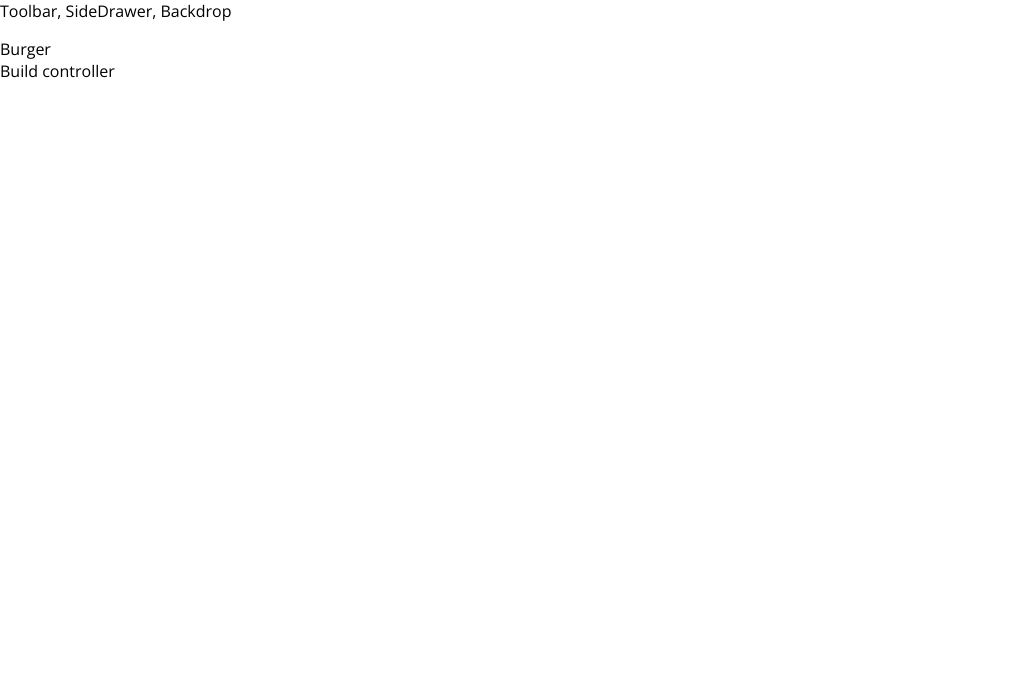
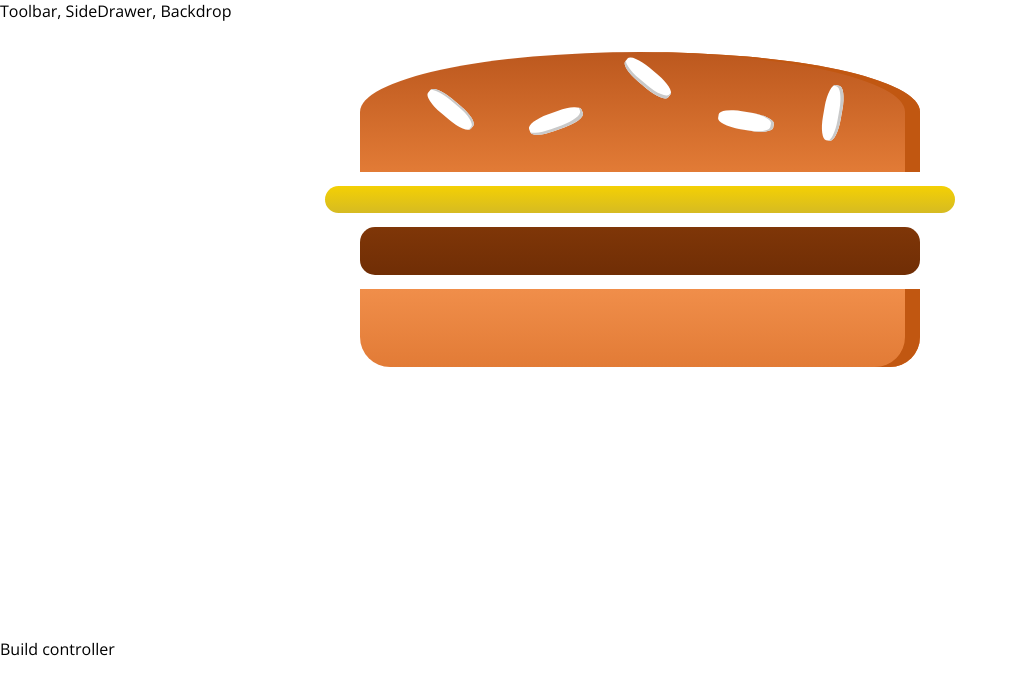
Before and after one commit to ff18qd/my-burger, a React app: page / in a window 1280 px wide. Shown: the top 694 px of the page, without its empty margins (0-1018 px from the left). Built offline with nearby package versions, Linux system fonts and the light colour scheme.

Commit message:
setup Burger component

```diff
--- /dev/null
+++ b/src/components/Burger/Burger.css
@@ -0,0 +1,30 @@
+.Burger {
+    width: 100%;
+    margin: auto;
+    height: 250px;
+    overflow: scroll;
+    text-align: center;
+    font-weight: bold;
+    font-size: 1.2rem;
+}
+
+@media (min-width: 500px) and (min-height: 400px) {
+    .Burger {
+        width: 350px;
+        height: 300px;
+    }
+}
+
+@media (min-width: 500px) and (min-height: 401px) {
+    .Burger {
+        width: 450px;
+        height: 400px;
+    }
+}
+
+@media (min-width: 1000px) and (min-height: 700px) {
+    .Burger {
+        width: 700px;
+        height: 600px;
+    }
+}
--- a/src/components/Burger/Burger.js
+++ b/src/components/Burger/Burger.js
@@ -0,0 +1,17 @@
+import React from 'react';
+
+import classes from './Burger.css';
+import BurgerIngredient from './BurgerIngredient/BurgerIngredient';
+
+const burger = (props) => {
+    return (
+        <div className = {classes.Burger}>
+            <BurgerIngredient type='bread-top' />
+            <BurgerIngredient type='cheese' />
+            <BurgerIngredient type='meat' />
+            <BurgerIngredient type='bread-bottom' />
+        </div>
+    );
+}
+
+export default burger;
--- a/src/containers/BurgerBuilder/BurgerBuilder.js
+++ b/src/containers/BurgerBuilder/BurgerBuilder.js
@@ -1,11 +1,12 @@
 import React, { Component } from 'react';
 import Aux from '../../hoc/Aux';
+import Burger from '../../components/Burger/Burger';
 
 class BurgerBuilder extends Component {
     render () {
         return (
             <Aux>
-                <div>Burger</div>
+                <Burger />
                 <div>Build controller</div>
             </Aux>
         );
```
